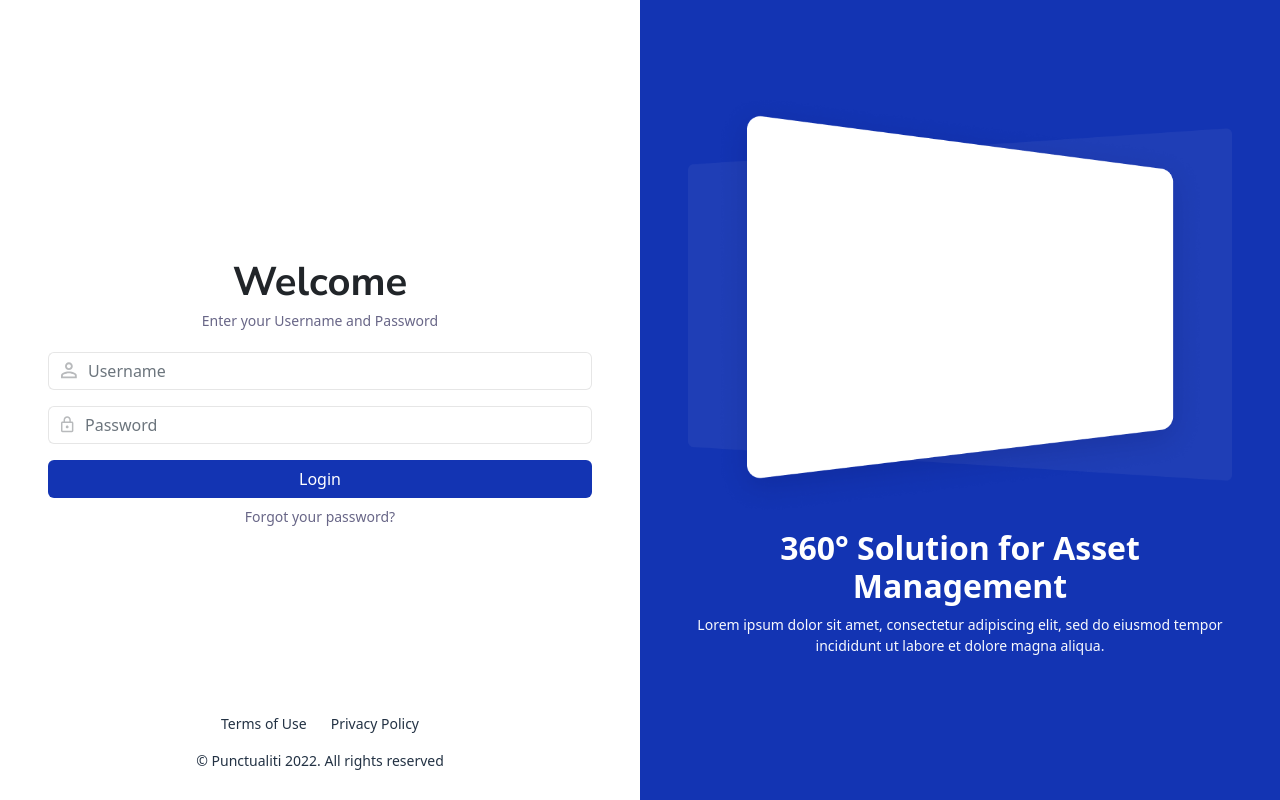
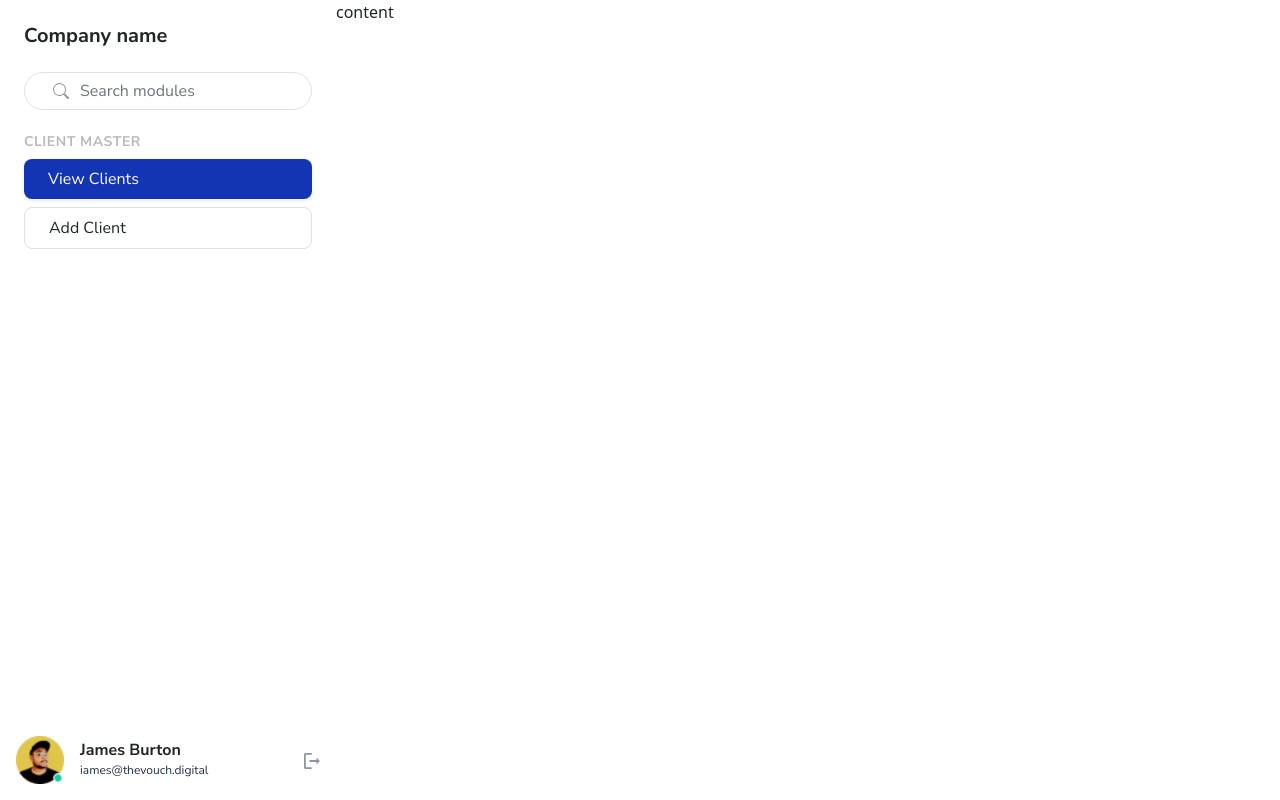
Before and after one commit to bhatshakran/vouch-adminpanel, a React (Vite) app: page / in a window 1280 px wide. Built offline with nearby package versions, Linux system fonts and the light colour scheme.

Commit message:
Added:Sidebar

```diff
--- a/package.json
+++ b/package.json
@@ -12,7 +12,8 @@
     "bootstrap": "^5.2.3",
     "bootstrap-icons": "^1.10.3",
     "react": "^18.2.0",
-    "react-dom": "^18.2.0"
+    "react-dom": "^18.2.0",
+    "react-router-dom": "^6.9.0"
   },
   "devDependencies": {
     "@types/react": "^18.0.27",
--- a/src/App.jsx
+++ b/src/App.jsx
@@ -1,12 +1,5 @@
-import './App.css';
-import Login from './components/Login';
-
 function App() {
-  return (
-    <div className='App'>
-      <Login />
-    </div>
-  );
+  return <div className='App'></div>;
 }
 
 export default App;
--- a/src/main.jsx
+++ b/src/main.jsx
@@ -1,10 +1,24 @@
 import React from 'react';
 import ReactDOM from 'react-dom/client';
-import App from './App';
 import 'bootstrap/dist/css/bootstrap.min.css';
+import { createBrowserRouter, RouterProvider } from 'react-router-dom';
+import Dashboard from './routes/Dashboard';
+import Login from './routes/Login';
+import './App.css';
+
+const router = createBrowserRouter([
+  {
+    path: '/',
+    element: <Dashboard />,
+  },
+  {
+    path: '/login',
+    element: <Login />,
+  },
+]);
 
 ReactDOM.createRoot(document.getElementById('root')).render(
   <React.StrictMode>
-    <App />
+    <RouterProvider router={router} />
   </React.StrictMode>
 );
--- /dev/null
+++ b/src/routes/Dashboard/Sidebar/Sidebar.jsx
@@ -0,0 +1,107 @@
+import React from 'react';
+import avatar from '../../../assets/Avatars.png';
+
+const Sidebar = () => {
+  return (
+    <div
+      className=' bg-white  pt-4 position-relative vh-100'
+      style={{ width: '336px', fontFamily: 'Nunito Sans' }}
+    >
+      <div className='mx-4'>
+        <h2 className='fs-5 fw-bold'>Company name</h2>
+        <div className='input-group mb-3 border rounded-pill px-3 mt-4'>
+          <span
+            className='input-group-text bg-white border-0 '
+            id='basic-addon1'
+            style={{ color: '#8E96A0', borderColor: '#e6e6e6' }}
+          >
+            <svg
+              xmlns='http://www.w3.org/2000/svg'
+              width='16'
+              height='16'
+              fill='currentColor'
+              class='bi bi-search'
+              viewBox='0 0 16 16'
+            >
+              <path d='M11.742 10.344a6.5 6.5 0 1 0-1.397 1.398h-.001c.03.04.062.078.098.115l3.85 3.85a1 1 0 0 0 1.415-1.414l-3.85-3.85a1.007 1.007 0 0 0-.115-.1zM12 6.5a5.5 5.5 0 1 1-11 0 5.5 5.5 0 0 1 11 0z' />
+            </svg>
+          </span>
+          <input
+            type='text'
+            className='form-control border-0 px-0 myinput fw-normal '
+            placeholder='Search modules'
+            aria-label='Search modules'
+            aria-describedby='basic-addon1'
+            style={{
+              color: '#8E96A0',
+              borderColor: '#e6e6e6',
+            }}
+          />
+        </div>
+      </div>
+
+      <div className='mx-4 mt-4'>
+        <h4
+          className='fw-bold'
+          style={{ color: '#B8BABC', fontSize: '14px', letterSpacing: '0.5px' }}
+        >
+          CLIENT MASTER
+        </h4>
+
+        <div className='d-flex flex-column gap-2'>
+          <p
+            role='button'
+            className='activeTab primarybg text-white px-4 py-2 rounded-3 my-0 shadow-sm'
+            style={{ fontSize: '16px' }}
+          >
+            View Clients
+          </p>
+          <p
+            role='button'
+            className='px-4 py-2 rounded-3 border my-0'
+            style={{ fontSize: '16px' }}
+          >
+            Add Client
+          </p>
+        </div>
+      </div>
+
+      <div className='position-absolute bottom-0 d-flex align-items-center justify-content-between w-100  py-2 pb-3 px-3'>
+        <div className='d-flex align-items-center gap-3'>
+          <div>
+            <img src={avatar} alt='' width='48px' height='48px' />
+          </div>
+          <div className='d-flex flex-column justify-content-center align-items-start h-100 '>
+            <h6 style={{ fontSize: '16px' }} className='fw-bold my-0'>
+              James Burton
+            </h6>
+            <p style={{ fontSize: '12px', color: '#233244' }} className='my-0'>
+              iames@thevouch.digital
+            </p>
+          </div>
+        </div>
+
+        <div className='h-100'>
+          <svg
+            width='16'
+            height='16'
+            viewBox='0 0 16 16'
+            fill='none'
+            xmlns='http://www.w3.org/2000/svg'
+          >
+            <path
+              d='M1.77778 1.77778H7.11111C7.6 1.77778 8 1.37778 8 0.888889C8 0.4 7.6 0 7.11111 0H1.77778C0.8 0 0 0.8 0 1.77778V14.2222C0 15.2 0.8 16 1.77778 16H7.11111C7.6 16 8 15.6 8 15.1111C8 14.6222 7.6 14.2222 7.11111 14.2222H1.77778V1.77778Z'
+              fill='#8E96A0'
+            />
+            <path
+              d='M15.6895 7.68892L13.2095 5.20892C12.9251 4.92447 12.4451 5.12003 12.4451 5.52003V7.11114H6.22287C5.73398 7.11114 5.33398 7.51114 5.33398 8.00003C5.33398 8.48892 5.73398 8.88892 6.22287 8.88892H12.4451V10.48C12.4451 10.88 12.9251 11.0756 13.2007 10.7911L15.6807 8.31114C15.8584 8.14225 15.8584 7.8578 15.6895 7.68892Z'
+              fill='#8E96A0'
+            />
+          </svg>
+        </div>
+      </div>
+    </div>
+  );
+};
+
+export default Sidebar;
--- /dev/null
+++ b/src/routes/Dashboard/index.tsx
@@ -0,0 +1,13 @@
+import React from 'react';
+import Sidebar from './Sidebar/Sidebar';
+
+const Dashboard = () => {
+  return (
+    <section className='d-flex'>
+      <Sidebar />
+      <div>content</div>
+    </section>
+  );
+};
+
+export default Dashboard;
```
Also changed, not shown: src/assets/Avatars.png (added), src/routes/Login.jsx (renamed from src/components/Login.jsx), 1 other file (tests, documents, lock files or other folders).
